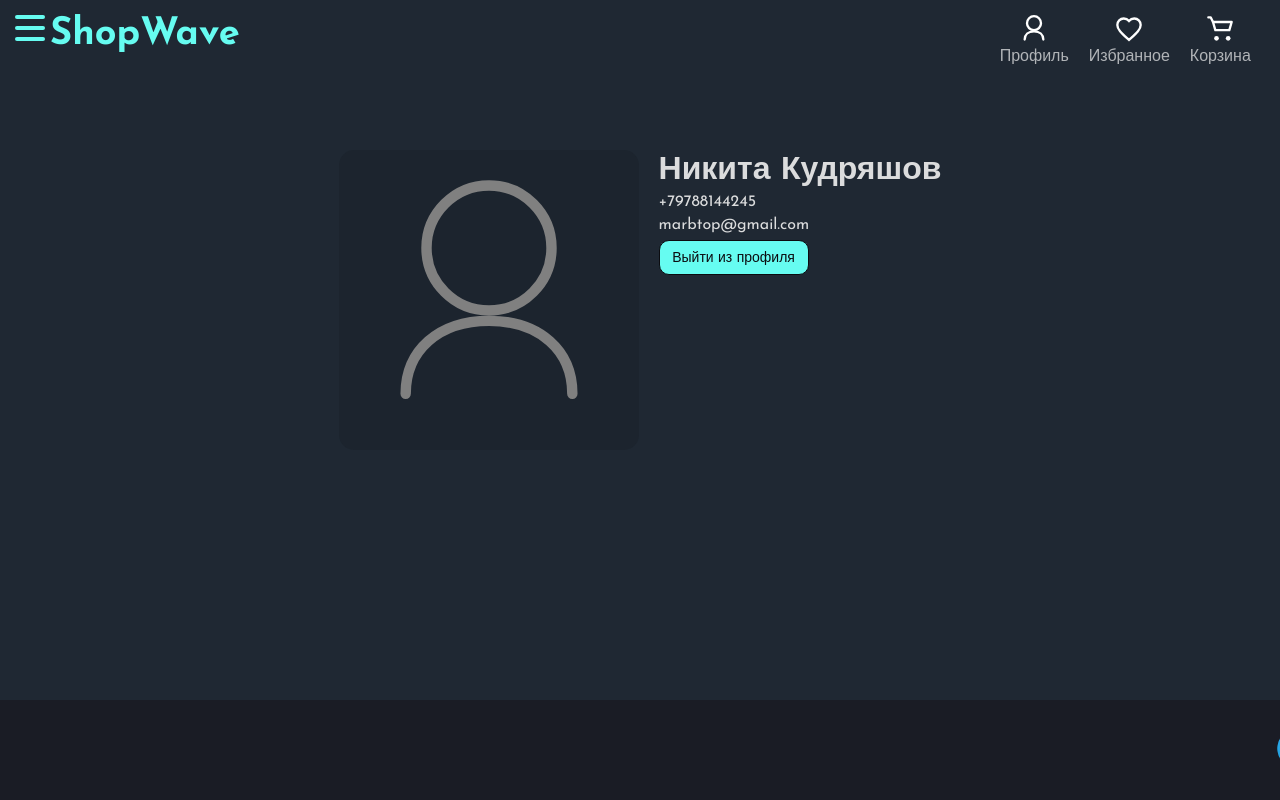
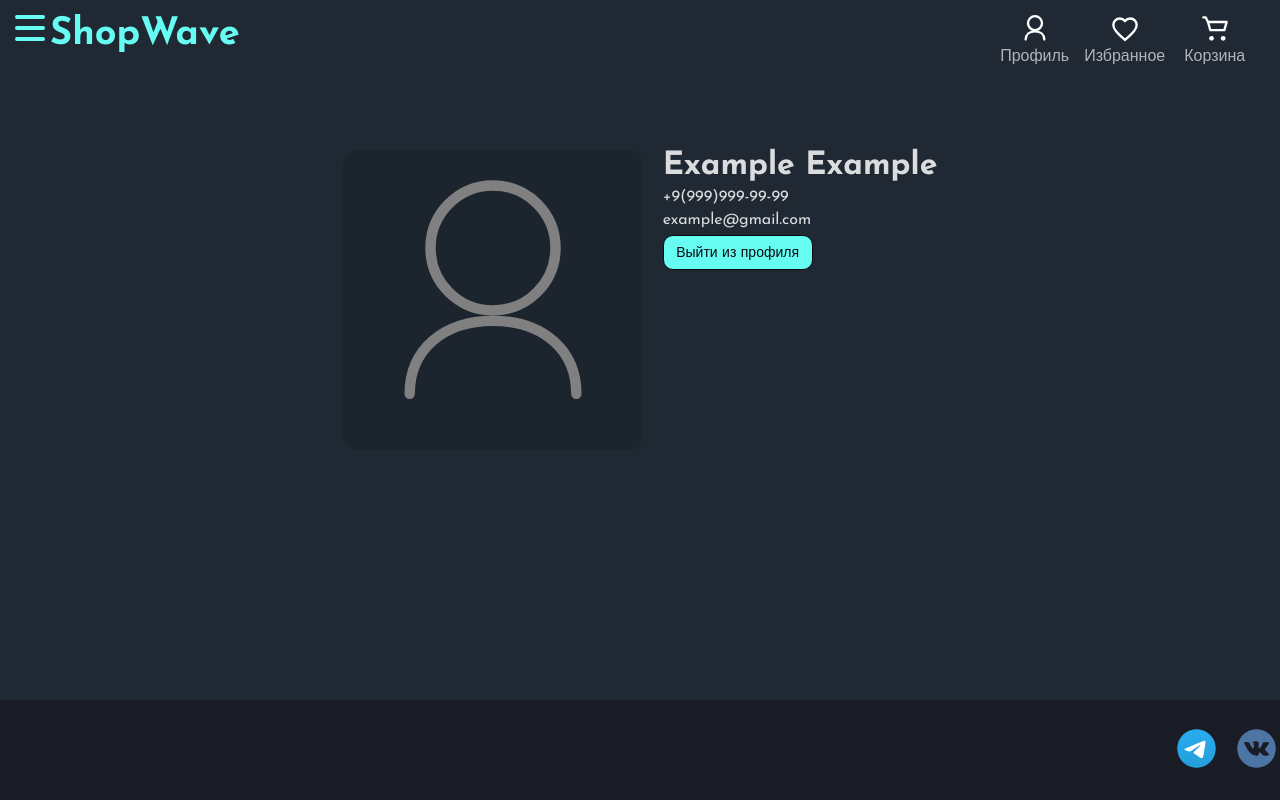
Before and after one commit to ElusiveJoe60/KyotoRepository, a React (Create React App) app: page /login in a window 1280 px wide. Both pictures are taken after typing "Sample", "Sample123" into the empty fields and a click on the button "Войти". Built offline with nearby package versions, Linux system fonts and the light colour scheme; a web font is replaced by a local one.

Commit message:
last_version

```diff
--- a/src/UI/Navbar/Navbar.jsx
+++ b/src/UI/Navbar/Navbar.jsx
@@ -6,9 +6,12 @@ import favoriteIcon from "../../images/favoriteIcon.svg"
 import { Link } from "react-router-dom";
 import { AuthContext } from "../../context";
 import MyButton from "../button/MyButton";
+import { useSelector } from "react-redux";
 
 const Navbar = () => {
-    const {isAuth, setIsAuth} = useContext(AuthContext)
+    const favoriteItems = useSelector((state) => state.favorites.items);
+    const products = useSelector((state) => state.cart.items);
+    const {isAuth} = useContext(AuthContext)
 
     return (
         <div>
@@ -36,12 +39,14 @@ const Navbar = () => {
                         </li>
                         <li className="navbar__links__items__list">
                             <Link to="/favorite" className="favorite_link">
+                                {favoriteItems.length > 0 && <span className="count_item">{favoriteItems.length}</span>}
                                 <img src={favoriteIcon} alt="Перейти на страницу избранного"/>
                                 <p className="text">Избранное</p>
                             </Link>
                         </li>
                         <li className="navbar__links__items__list">
                             <Link to="/basket" className="basket_link">
+                                {products.length > 0 && <span className="count_item">{products.length}</span>}
                                 <img src={buyIcon} alt="Перейти на страницу с корзиной"/>
                                 <p className="text">Корзина</p>
                             </Link>
--- a/src/index.js
+++ b/src/index.js
@@ -2,7 +2,7 @@ import React from 'react';
 import ReactDOM from 'react-dom/client';
 import App from './App';
 import { Provider } from 'react-redux';
-import { store } from "./store/store"
+import { store } from "./store/store";
 
 const root = ReactDOM.createRoot(document.getElementById('root'));
 root.render(
--- a/src/pages/Login.jsx
+++ b/src/pages/Login.jsx
@@ -27,9 +27,9 @@ const Login = () => {
                         className="profile_icon"
                     />
                     <div className="profile_information">
-                        <h1 className="profile_information_item">Никита Кудряшов</h1>
-                        <p className="profile_information_item">+79788144245</p>
-                        <p className="profile_information_item">marbtop@gmail.com</p>
+                        <h1 className="profile_information_item">Example Example</h1>
+                        <p className="profile_information_item">+9(999)999-99-99</p>
+                        <p className="profile_information_item">example@gmail.com</p>
                         <MyButton style={{width: "150px"}} onClick={logout}>
                             Выйти из профиля
                         </MyButton>
--- a/src/styles/App.css
+++ b/src/styles/App.css
@@ -57,10 +57,12 @@ html, body {
 }
 
 .navbar__links__items__list {
+    position: relative;
     display: flex;
     text-align: center;
     justify-content: center;
     align-items: center;
+    width: 70px;
     margin-right: 20px;
     color: #66FCF1;
     transition: ease-in-out .1s;
@@ -762,7 +764,7 @@ html, body {
     display: flex;
     align-items: center;
     justify-content: center;
-    gap: 1400px;
+    gap: 1200px;
     width: 100%;
     height: 100px;
     background-color: #1a1c25;
@@ -802,3 +804,17 @@ html, body {
     bottom: 30px;
     right: 30px;
 }
+
+.count_item {
+    position: absolute;
+    color: #fff;
+    background-color: #66FCF1;
+    border-radius: 25px;
+    width: 20px;
+    height: 20px;
+    top: 0;
+    left: 0;
+    display: flex;
+    justify-content: center;
+    align-items: center;
+}
```
